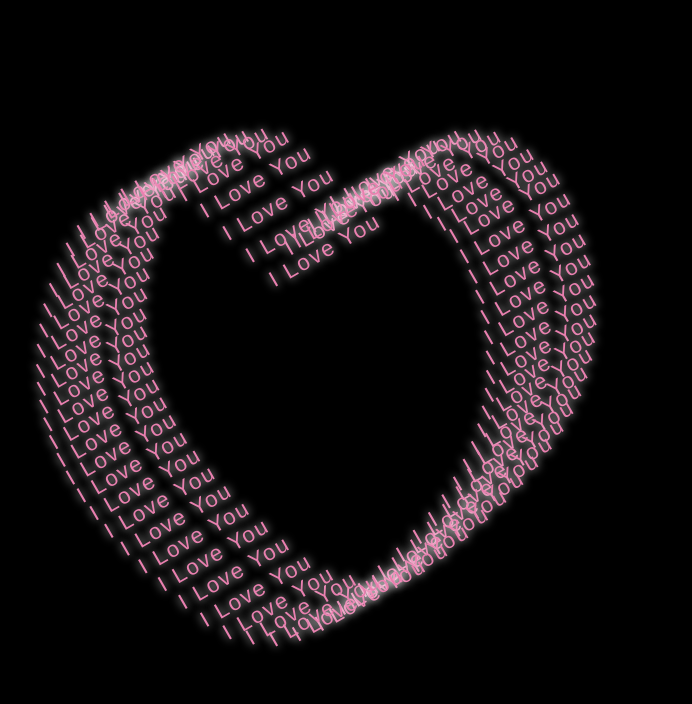
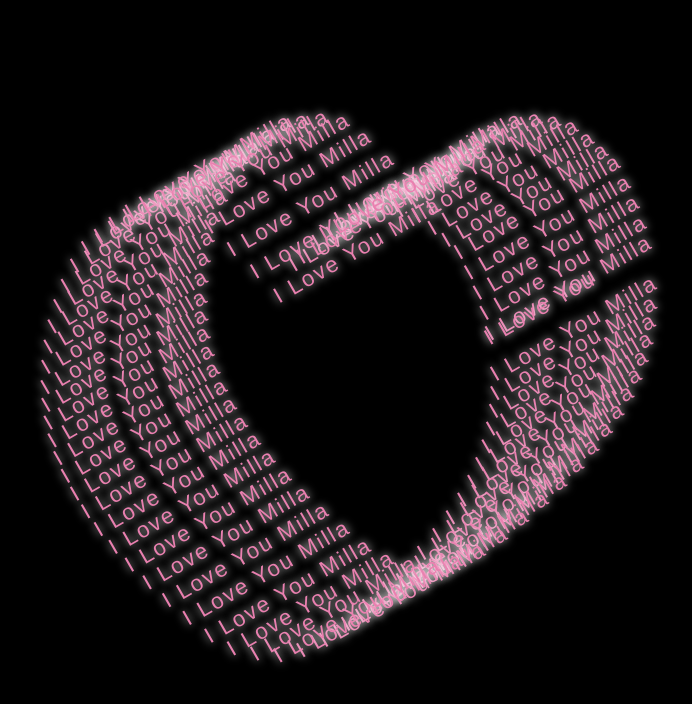
Before and after one commit to rifkifebri/iloveyou, a plain HTML site: page index.html in a window 1280 px wide. Shown: the whole page, without its empty margins (385-1077 px from the left). Drawn offline with Linux system fonts and the light colour scheme.

Commit message:
index.html

```diff
--- a/index.html
+++ b/index.html
@@ -11,7 +11,124 @@
     <div class="love_horizontal">
      <div class="love_vertical">
       <div class="love_word">
-       I Love You
+       I Love You Milla
+      </div>
+     </div>
+    </div>
+   </div>
+   <div class="love">
+    <div class="love_horizontal">
+     <div class="love_vertical">
+      <div class="love_word">
+       I Love You Milla
+      </div>
+     </div>
+    </div>
+   </div>
+   <div class="love">
+    <div class="love_horizontal">
+     <div class="love_vertical">
+      <div class="love_word">
+       I Love You Milla
+      </div>
+     </div>
+    </div>
+   </div>
+   <div class="love">
+    <div class="love_horizontal">
+     <div class="love_vertical">
+      <div class="love_word">
+       I Love You Milla
+      </div>
+     </div>
+    </div>
+   </div>
+   <div class="love">
+    <div class="love_horizontal">
+     <div class="love_vertical">
+      <div class="love_word">
+       I Love You Milla
+      </div>
+     </div>
+    </div>
+   </div>
+   <div class="love">
+    <div class="love_horizontal">
+     <div class="love_vertical">
+      <div class="love_word">
+       I Love You Milla
+      </div>
+     </div>
+    </div>
+   </div>
+   <div class="love">
+    <div class="love_horizontal">
+     <div class="love_vertical">
+      <div class="love_word">
+       I Love You Milla
+      </div>
+     </div>
+    </div>
+   </div>
+   <div class="love">
+    <div class="love_horizontal">
+     <div class="love_vertical">
+      <div class="love_word">
+       I Love You Milla
+      </div>
+     </div>
+    </div>
+   </div>
+   <div class="love">
+    <div class="love_horizontal">
+     <div class="love_vertical">
+      <div class="love_word">
+       I Love You Milla
+      </div>
+     </div>
+    </div>
+   </div>
+   <div class="love">
+    <div class="love_horizontal">
+     <div class="love_vertical">
+      <div class="love_word">
+       I Love You Milla
+      </div>
+     </div>
+    </div>
+   </div>
+   <div class="love">
+    <div class="love_horizontal">
+     <div class="love_vertical">
+      <div class="love_word">
+       I Love You Milla
+      </div>
+     </div>
+    </div>
+   </div>
+   <div class="love">
+    <div class="love_horizontal">
+     <div class="love_vertical">
+      <div class="love_word">
+       I Love You Milla
+      </div>
+     </div>
+    </div>
+   </div>
+   <div class="love">
+    <div class="love_horizontal">
+     <div class="love_vertical">
+      <div class="love_word">
+       I Love You Milla
+      </div>
+     </div>
+    </div>
+   </div>
+   <div class="love">
+    <div class="love_horizontal">
+     <div class="love_vertical">
+      <div class="love_word">
+       I Love You Milla
       </div>
      </div>
     </div>
@@ -29,7 +146,7 @@
     <div class="love_horizontal">
      <div class="love_vertical">
       <div class="love_word">
-       I Love You
+       I Love You Milla
       </div>
      </div>
     </div>
@@ -38,7 +155,7 @@
     <div class="love_horizontal">
      <div class="love_vertical">
       <div class="love_word">
-       I Love You
+       I Love You Milla
       </div>
      </div>
     </div>
@@ -47,7 +164,7 @@
     <div class="love_horizontal">
      <div class="love_vertical">
       <div class="love_word">
-       I Love You
+       I Love You Milla
       </div>
      </div>
     </div>
@@ -56,7 +173,7 @@
     <div class="love_horizontal">
      <div class="love_vertical">
       <div class="love_word">
-       I Love You
+       I Love You Milla
       </div>
      </div>
     </div>
@@ -65,7 +182,7 @@
     <div class="love_horizontal">
      <div class="love_vertical">
       <div class="love_word">
-       I Love You
+       I Love You Milla
       </div>
      </div>
     </div>
@@ -74,7 +191,7 @@
     <div class="love_horizontal">
      <div class="love_vertical">
       <div class="love_word">
-       I Love You
+       I Love You Milla
       </div>
      </div>
     </div>
@@ -83,7 +200,7 @@
     <div class="love_horizontal">
      <div class="love_vertical">
       <div class="love_word">
-       I Love You
+       I Love You Milla
       </div>
      </div>
     </div>
@@ -92,7 +209,7 @@
     <div class="love_horizontal">
      <div class="love_vertical">
       <div class="love_word">
-       I Love You
+       I Love You Milla
       </div>
      </div>
     </div>
@@ -101,7 +218,7 @@
     <div class="love_horizontal">
      <div class="love_vertical">
       <div class="love_word">
-       I Love You
+       I Love You Milla
       </div>
      </div>
     </div>
@@ -110,7 +227,7 @@
     <div class="love_horizontal">
      <div class="love_vertical">
       <div class="love_word">
-       I Love You
+       I Love You Milla
       </div>
      </div>
     </div>
@@ -119,7 +236,7 @@
     <div class="love_horizontal">
      <div class="love_vertical">
       <div class="love_word">
-       I Love You
+       I Love You Milla
       </div>
      </div>
     </div>
@@ -128,7 +245,7 @@
     <div class="love_horizontal">
      <div class="love_vertical">
       <div class="love_word">
-       I Love You
+       I Love You Milla
       </div>
      </div>
     </div>
@@ -137,7 +254,7 @@
     <div class="love_horizontal">
      <div class="love_vertical">
       <div class="love_word">
-       I Love You
+       I Love You Milla
       </div>
      </div>
     </div>
@@ -146,7 +263,7 @@
     <div class="love_horizontal">
      <div class="love_vertical">
       <div class="love_word">
-       I Love You
+       I Love You Milla
       </div>
      </div>
     </div>
@@ -155,7 +272,7 @@
     <div class="love_horizontal">
      <div class="love_vertical">
       <div class="love_word">
-       I Love You
+       I Love You Milla
       </div>
      </div>
     </div>
@@ -164,7 +281,7 @@
     <div class="love_horizontal">
      <div class="love_vertical">
       <div class="love_word">
-       I Love You
+       I Love You Milla
       </div>
      </div>
     </div>
@@ -173,7 +290,7 @@
     <div class="love_horizontal">
      <div class="love_vertical">
       <div class="love_word">
-       I Love You
+       I Love You Milla
       </div>
      </div>
     </div>
@@ -182,7 +299,7 @@
     <div class="love_horizontal">
      <div class="love_vertical">
       <div class="love_word">
-       I Love You
+       I Love You Milla
       </div>
      </div>
     </div>
@@ -191,7 +308,7 @@
     <div class="love_horizontal">
      <div class="love_vertical">
       <div class="love_word">
-       I Love You
+       I Love You Milla
       </div>
      </div>
     </div>
@@ -200,7 +317,7 @@
     <div class="love_horizontal">
      <div class="love_vertical">
       <div class="love_word">
-       I Love You
+       I Love You Milla
       </div>
      </div>
     </div>
@@ -209,7 +326,7 @@
     <div class="love_horizontal">
      <div class="love_vertical">
       <div class="love_word">
-       I Love You
+       I Love You Milla
       </div>
      </div>
     </div>
@@ -218,7 +335,7 @@
     <div class="love_horizontal">
      <div class="love_vertical">
       <div class="love_word">
-       I Love You
+       I Love You Milla
       </div>
      </div>
     </div>
@@ -227,7 +344,7 @@
     <div class="love_horizontal">
      <div class="love_vertical">
       <div class="love_word">
-       I Love You
+       I Love You Milla
       </div>
      </div>
     </div>
@@ -236,7 +353,7 @@
     <div class="love_horizontal">
      <div class="love_vertical">
       <div class="love_word">
-       I Love You
+       I Love You Milla
       </div>
      </div>
     </div>
@@ -245,7 +362,7 @@
     <div class="love_horizontal">
      <div class="love_vertical">
       <div class="love_word">
-       I Love You
+       I Love You Milla
       </div>
      </div>
     </div>
@@ -254,7 +371,7 @@
     <div class="love_horizontal">
      <div class="love_vertical">
       <div class="love_word">
-       I Love You
+       I Love You Milla
       </div>
      </div>
     </div>
@@ -263,7 +380,7 @@
     <div class="love_horizontal">
      <div class="love_vertical">
       <div class="love_word">
-       I Love You
+       I Love You Milla
       </div>
      </div>
     </div>
@@ -272,7 +389,7 @@
     <div class="love_horizontal">
      <div class="love_vertical">
       <div class="love_word">
-       I Love You
+       I Love You Milla
       </div>
      </div>
     </div>
@@ -281,7 +398,7 @@
     <div class="love_horizontal">
      <div class="love_vertical">
       <div class="love_word">
-       I Love You
+       I Love You Milla
       </div>
      </div>
     </div>
@@ -290,7 +407,7 @@
     <div class="love_horizontal">
      <div class="love_vertical">
       <div class="love_word">
-       I Love You
+       I Love You Milla
       </div>
      </div>
     </div>
@@ -299,7 +416,7 @@
     <div class="love_horizontal">
      <div class="love_vertical">
       <div class="love_word">
-       I Love You
+       I Love You Milla
       </div>
      </div>
     </div>
@@ -308,7 +425,7 @@
     <div class="love_horizontal">
      <div class="love_vertical">
       <div class="love_word">
-       I Love You
+       I Love You Milla
       </div>
      </div>
     </div>
@@ -317,7 +434,7 @@
     <div class="love_horizontal">
      <div class="love_vertical">
       <div class="love_word">
-       I Love You
+       I Love You Milla
       </div>
      </div>
     </div>
@@ -326,7 +443,7 @@
     <div class="love_horizontal">
      <div class="love_vertical">
       <div class="love_word">
-       I Love You
+       I Love You Milla
       </div>
      </div>
     </div>
@@ -335,7 +452,7 @@
     <div class="love_horizontal">
      <div class="love_vertical">
       <div class="love_word">
-       I Love You
+       I Love You Milla
       </div>
      </div>
     </div>
@@ -344,7 +461,7 @@
     <div class="love_horizontal">
      <div class="love_vertical">
       <div class="love_word">
-       I Love You
+       I Love You Milla
       </div>
      </div>
     </div>
@@ -353,7 +470,7 @@
     <div class="love_horizontal">
      <div class="love_vertical">
       <div class="love_word">
-       I Love You
+       I Love You Milla
       </div>
      </div>
     </div>
@@ -362,7 +479,7 @@
     <div class="love_horizontal">
      <div class="love_vertical">
       <div class="love_word">
-       I Love You
+       I Love You Milla
       </div>
      </div>
     </div>
@@ -371,7 +488,7 @@
     <div class="love_horizontal">
      <div class="love_vertical">
       <div class="love_word">
-       I Love You
+       I Love You Milla
       </div>
      </div>
     </div>
@@ -380,7 +497,7 @@
     <div class="love_horizontal">
      <div class="love_vertical">
       <div class="love_word">
-       I Love You
+       I Love You Milla
       </div>
      </div>
     </div>
@@ -389,7 +506,7 @@
     <div class="love_horizontal">
      <div class="love_vertical">
       <div class="love_word">
-       I Love You
+       I Love You Milla
       </div>
      </div>
     </div>
@@ -398,7 +515,7 @@
     <div class="love_horizontal">
      <div class="love_vertical">
       <div class="love_word">
-       I Love You
+       I Love You Milla
       </div>
      </div>
     </div>
@@ -407,7 +524,7 @@
     <div class="love_horizontal">
      <div class="love_vertical">
       <div class="love_word">
-       I Love You
+       I Love You Milla
       </div>
      </div>
     </div>
@@ -416,7 +533,7 @@
     <div class="love_horizontal">
      <div class="love_vertical">
       <div class="love_word">
-       I Love You
+       I Love You Milla
       </div>
      </div>
     </div>
@@ -425,7 +542,7 @@
     <div class="love_horizontal">
      <div class="love_vertical">
       <div class="love_word">
-       I Love You
+       I Love You Milla
       </div>
      </div>
     </div>
@@ -434,7 +551,7 @@
     <div class="love_horizontal">
      <div class="love_vertical">
       <div class="love_word">
-       I Love You
+       I Love You Milla
       </div>
      </div>
     </div>
@@ -443,7 +560,7 @@
     <div class="love_horizontal">
      <div class="love_vertical">
       <div class="love_word">
-       I Love You
+       I Love You Milla
       </div>
      </div>
     </div>
@@ -452,7 +569,7 @@
     <div class="love_horizontal">
      <div class="love_vertical">
       <div class="love_word">
-       I Love You
+       I Love You Milla
       </div>
      </div>
     </div>
@@ -461,7 +578,7 @@
     <div class="love_horizontal">
      <div class="love_vertical">
       <div class="love_word">
-       I Love You
+       I Love You Milla
       </div>
      </div>
     </div>
@@ -470,7 +587,7 @@
     <div class="love_horizontal">
      <div class="love_vertical">
       <div class="love_word">
-       I Love You
+       I Love You Milla
       </div>
      </div>
     </div>
@@ -479,7 +596,7 @@
     <div class="love_horizontal">
      <div class="love_vertical">
       <div class="love_word">
-       I Love You
+       I Love You Milla
       </div>
      </div>
     </div>
@@ -488,7 +605,7 @@
     <div class="love_horizontal">
      <div class="love_vertical">
       <div class="love_word">
-       I Love You
+       I Love You Milla
       </div>
      </div>
     </div>
@@ -497,7 +614,7 @@
     <div class="love_horizontal">
      <div class="love_vertical">
       <div class="love_word">
-       I Love You
+       I Love You Milla
       </div>
      </div>
     </div>
@@ -506,124 +623,7 @@
     <div class="love_horizontal">
      <div class="love_vertical">
       <div class="love_word">
-       I Love You
-      </div>
-     </div>
-    </div>
-   </div>
-   <div class="love">
-    <div class="love_horizontal">
-     <div class="love_vertical">
-      <div class="love_word">
-       I Love You
-      </div>
-     </div>
-    </div>
-   </div>
-   <div class="love">
-    <div class="love_horizontal">
-     <div class="love_vertical">
-      <div class="love_word">
-       I Love You
-      </div>
-     </div>
-    </div>
-   </div>
-   <div class="love">
-    <div class="love_horizontal">
-     <div class="love_vertical">
-      <div class="love_word">
-       I Love You
-      </div>
-     </div>
-    </div>
-   </div>
-   <div class="love">
-    <div class="love_horizontal">
-     <div class="love_vertical">
-      <div class="love_word">
-       I Love You
-      </div>
-     </div>
-    </div>
-   </div>
-   <div class="love">
-    <div class="love_horizontal">
-     <div class="love_vertical">
-      <div class="love_word">
-       I Love You
-      </div>
-     </div>
-    </div>
-   </div>
-   <div class="love">
-    <div class="love_horizontal">
-     <div class="love_vertical">
-      <div class="love_word">
-       I Love You
-      </div>
-     </div>
-    </div>
-   </div>
-   <div class="love">
-    <div class="love_horizontal">
-     <div class="love_vertical">
-      <div class="love_word">
-       I Love You
-      </div>
-     </div>
-    </div>
-   </div>
-   <div class="love">
-    <div class="love_horizontal">
-     <div class="love_vertical">
-      <div class="love_word">
-       I Love You
-      </div>
-     </div>
-    </div>
-   </div>
-   <div class="love">
-    <div class="love_horizontal">
-     <div class="love_vertical">
-      <div class="love_word">
-       I Love You
-      </div>
-     </div>
-    </div>
-   </div>
-   <div class="love">
-    <div class="love_horizontal">
-     <div class="love_vertical">
-      <div class="love_word">
-       I Love You
-      </div>
-     </div>
-    </div>
-   </div>
-   <div class="love">
-    <div class="love_horizontal">
-     <div class="love_vertical">
-      <div class="love_word">
-       I Love You
-      </div>
-     </div>
-    </div>
-   </div>
-   <div class="love">
-    <div class="love_horizontal">
-     <div class="love_vertical">
-      <div class="love_word">
-       I Love You
-      </div>
-     </div>
-    </div>
-   </div>
-   <div class="love">
-    <div class="love_horizontal">
-     <div class="love_vertical">
-      <div class="love_word">
-       I Love You
+       I Love You Milla
       </div>
      </div>
     </div>
```
